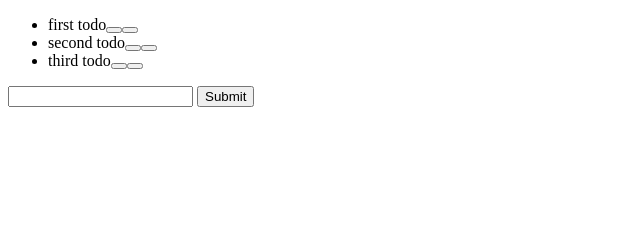
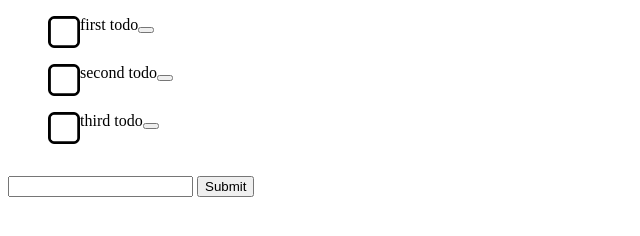
Before and after one commit to FAC-11/week2-dyrt, a website: page index.html in a window 1280 px wide. Shown: the whole page, without its empty margins (0-640 px from the left). Drawn offline with Linux system fonts and the light colour scheme.

Commit message:
added styling to marked buttons

```diff
--- a/style.css
+++ b/style.css
@@ -1,6 +1,12 @@
 /* styling for to do list items */
+ul {
+  list-style: none;
+}
+li {
+  height: 3rem;
+}
 .todo__description {
-
+    clear: both;
 }
 
 .todo__deletebutton {
@@ -8,9 +14,15 @@
 }
 
 .todo__markbutton {
-
+  float:left;
+  height: 2rem;
+  width: 2rem;
+  background-color: white;
+  background-image: url('./images/unchecked.png');
+  background-size: contain;
+  border: none;
 }
 
 .todo__markbutton--marked {
-
+  background-image: url('./images/checked.png');
 }
```
Also changed, not shown: images/checked.png (added), images/unchecked.png (added).
